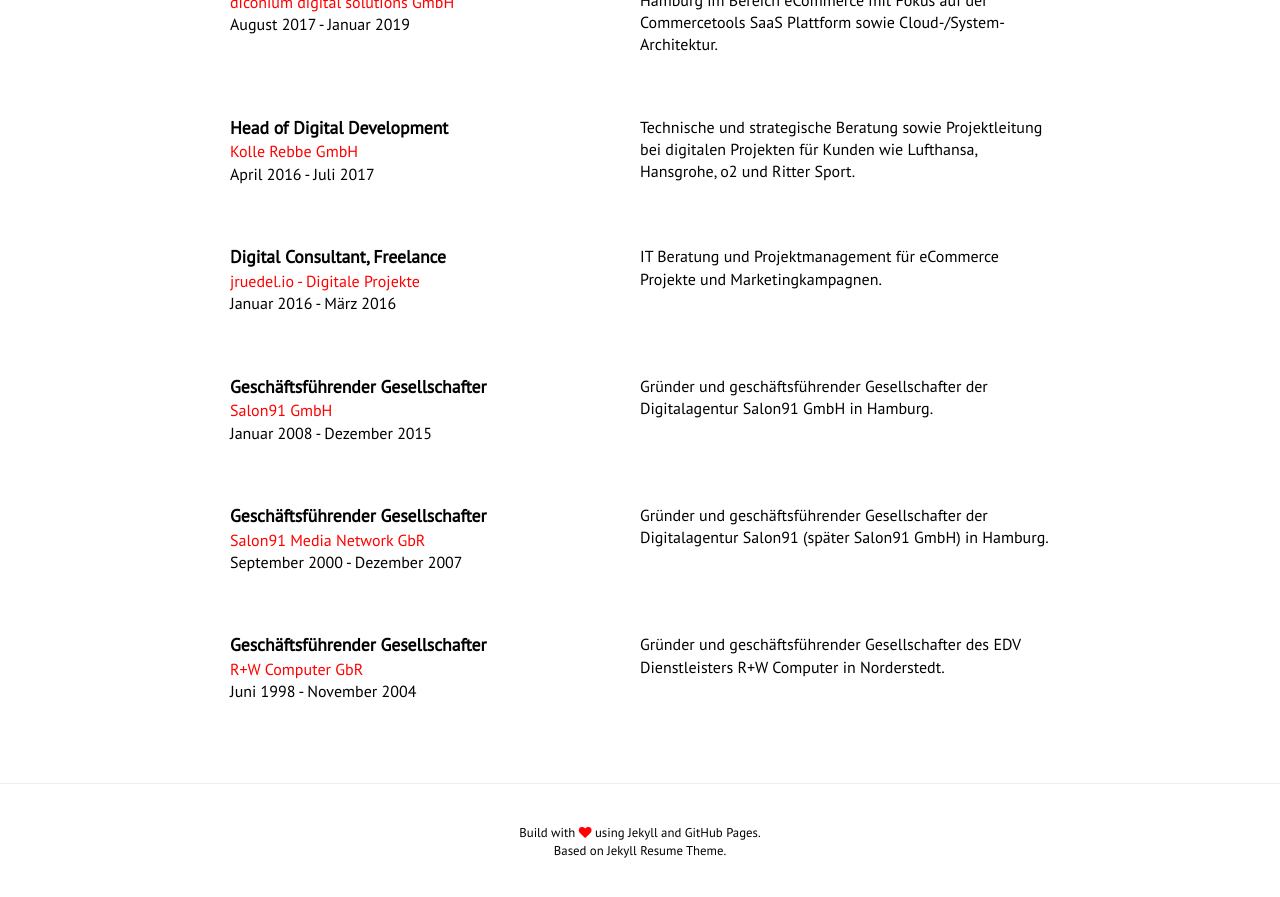
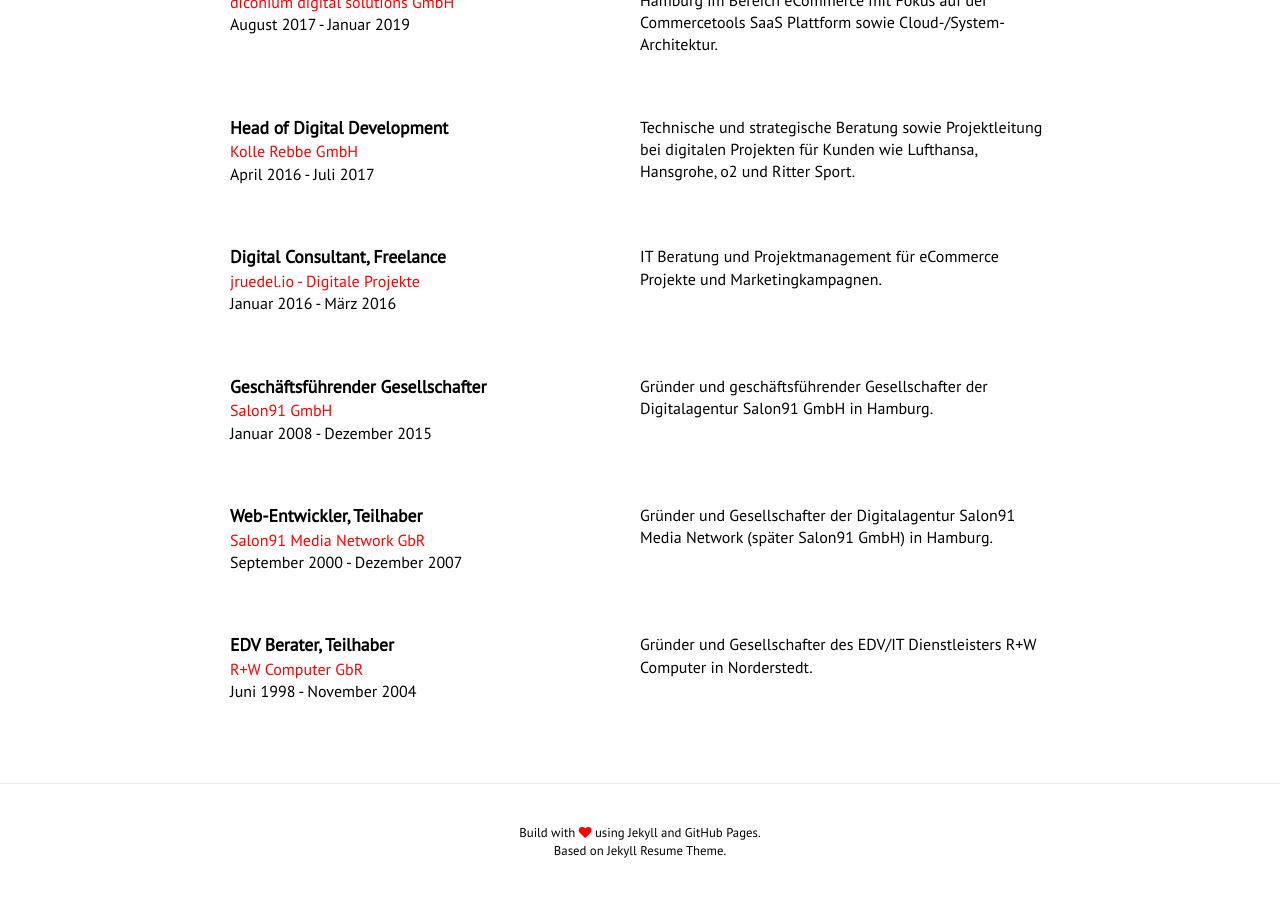
Before and after one commit to jruedel/jruedel.github.io, a Jekyll site: the page built from index.html, in a window 1280 px wide and 900 px high, scrolled down 842 px. Shown: the top 897 px of the window. Built offline with Jekyll 4.4.1, drawn with Linux system fonts in a browser that asks for light colours.

Commit message:
Fixed jobs content

```diff
--- a/_data/jobs.yml
+++ b/_data/jobs.yml
@@ -23,12 +23,12 @@
     period: Januar 2008 - Dezember 2015
     description:  Gründer und geschäftsführender Gesellschafter der Digitalagentur Salon91 GmbH in Hamburg.
 
--   title: Geschäftsführender Gesellschafter
+-   title: Web-Entwickler, Teilhaber
     company: Salon91 Media Network GbR
     period: September 2000 - Dezember 2007
-    description:  Gründer und geschäftsführender Gesellschafter der Digitalagentur Salon91 (später Salon91 GmbH) in Hamburg.
+    description:  Gründer und Gesellschafter der Digitalagentur Salon91 Media Network (später Salon91 GmbH) in Hamburg.
 
--   title: Geschäftsführender Gesellschafter
+-   title: EDV Berater, Teilhaber
     company: R+W Computer GbR
     period: Juni 1998 - November 2004
-    description:  Gründer und geschäftsführender Gesellschafter des EDV Dienstleisters R+W Computer in Norderstedt.
+    description:  Gründer und Gesellschafter des EDV/IT Dienstleisters R+W Computer in Norderstedt.
```
